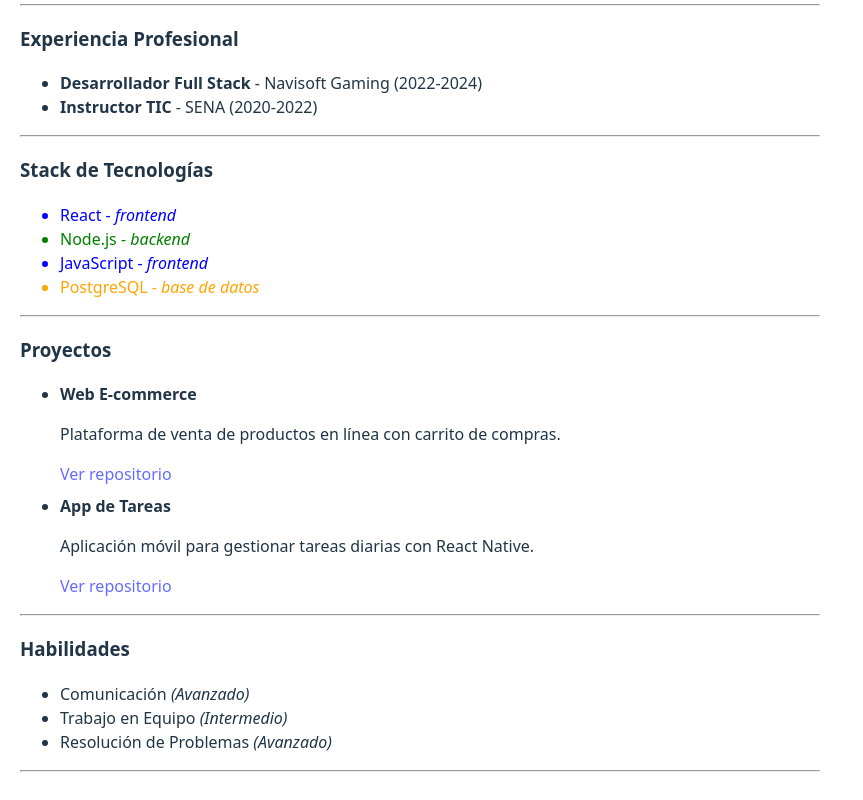
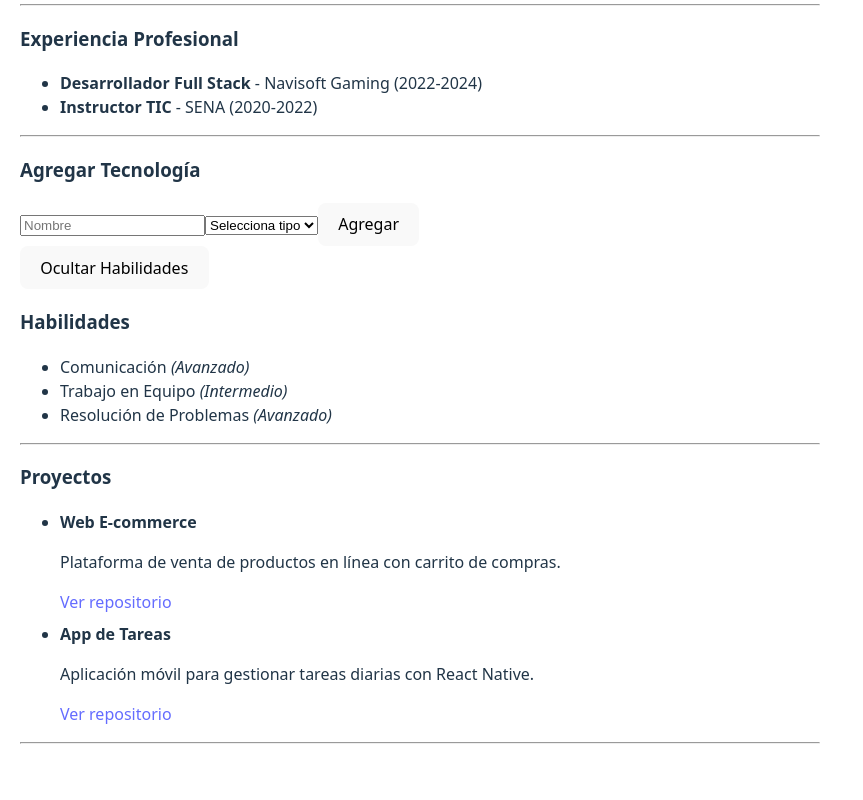
Before and after one commit to ricardo778/cv-props-react-ricardo-vega, a React (Vite) app: page / in a window 1280 px wide. Shown: the part 436-1236 px from the top of the page, without its empty margins (0-863 px from the left). After the commit the page ends 1208 px from the top, so only its background shows below. Built offline with nearby package versions, Linux system fonts and the light colour scheme.

Commit message:
feat: función agregarTecnologia en App.jsx y paso como prop

```diff
--- a/src/App.jsx
+++ b/src/App.jsx
@@ -1,13 +1,13 @@
 // src/App.jsx
-import React from "react";
+import React, { useState } from "react";
 import {
   cabecera,
   perfil,
   educacion,
   experiencia,
-  stackTecnologias,
+  stackTecnologias as tecnologiasIniciales,
   proyectos,
-  habilidades
+  habilidades,
 } from "./data/cvData";
 
 import CabeceraCV from "./components/CabeceraCV";
@@ -16,34 +16,30 @@ import Educacion from "./components/Educacion";
 import Experiencia from "./components/Experiencia";
 import StackTecnologias from "./components/StackTecnologias";
 import Proyectos from "./components/Proyectos";
-import Habilidades from "./components/Habilidades";
+import ToggleHabilidades from "./components/ToggleHabilidades";
+import FormularioTecnologia from "./components/FormularioTecnologia";
 
 function App() {
+  const [tecnologias, setTecnologias] = useState(tecnologiasIniciales);
+
+  const agregarTecnologia = (nueva) => {
+    setTecnologias((prev) => [...prev, nueva]);
+  };
+
   return (
     <div style={{ maxWidth: "800px", margin: "0 auto", padding: "20px" }}>
-      {/* Cabecera */}
-      <CabeceraCV
-        nombre={cabecera.nombre}
-        profesion={cabecera.profesion}
-      />
-
-      {/* Perfil */}
-      <Perfil texto={perfil.texto} />
-
-      {/* Educación */}
+      <CabeceraCV {...cabecera} />
+      <Perfil {...perfil} />
       <Educacion estudios={educacion} />
-
-      {/* Experiencia */}
       <Experiencia trabajos={experiencia} />
 
-      {/* Stack de Tecnologías */}
-      <StackTecnologias tecnologias={stackTecnologias} />
+      {/* Componente con evento + estado */}
+      <FormularioTecnologia onAgregar={agregarTecnologia} />
 
-      {/* Proyectos (nuevo componente) */}
+      {/* Componente con renderizado condicional */}
+      <ToggleHabilidades habilidades={habilidades} />
+
       <Proyectos proyectos={proyectos} />
-
-      {/* Habilidades (nuevo componente) */}
-      <Habilidades habilidades={habilidades} />
     </div>
   );
 }
```
